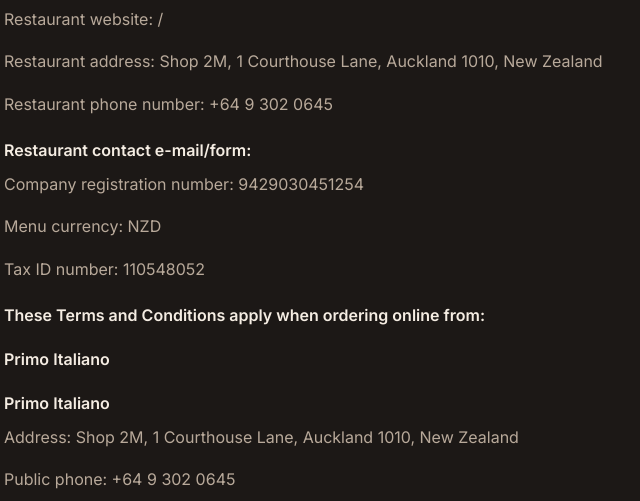
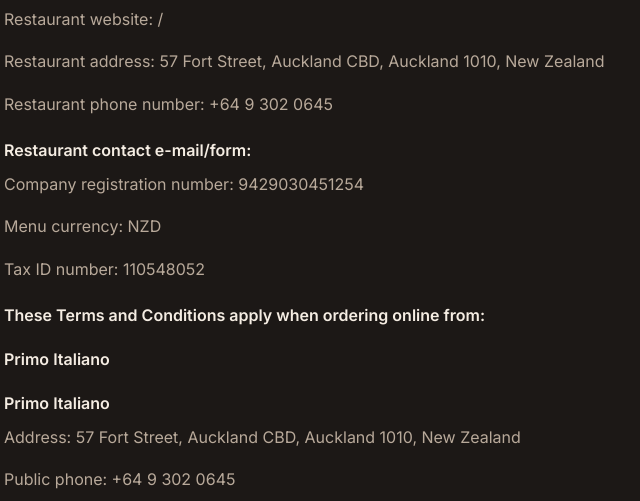
Before and after one commit to CladZo91/thatsamore-landing, a plain HTML site: page terms.html in a window 1280 px wide. Shown: the part 421-922 px from the top of the page, 253-893 px from the left. Drawn offline with nearby package versions, Linux system fonts and the light colour scheme.

Commit message:
Update policy addresses and footer logo

```diff
--- a/terms.html
+++ b/terms.html
@@ -30,7 +30,7 @@
 <h3>That&#x27;s Amore</h3>
 <h3>Primo Italiano</h3>
 <p>Restaurant website: /</p>
-<p>Restaurant address: Shop 2M, 1 Courthouse Lane, Auckland 1010, New Zealand</p>
+<p>Restaurant address: 57 Fort Street, Auckland CBD, Auckland 1010, New Zealand</p>
 <p>Restaurant phone number: +64 9 302 0645</p>
 <h3>Restaurant contact e-mail/form:</h3>
 <p>Company registration number: 9429030451254</p>
@@ -39,7 +39,7 @@
 <h3>These Terms and Conditions apply when ordering online from:</h3>
 <h3>Primo Italiano</h3>
 <h3>Primo Italiano</h3>
-<p>Address: Shop 2M, 1 Courthouse Lane, Auckland 1010, New Zealand</p>
+<p>Address: 57 Fort Street, Auckland CBD, Auckland 1010, New Zealand</p>
 <p>Public phone: +64 9 302 0645</p>
 <p>Menu currency: NZD</p>
 <p>(hereinafter referred to as the “Restaurant” or “We” or “Us”)</p>
```
Also changed, not shown: cctv-policy.html (+1 -0 lines), index.html (+3 -4 lines), privacy.html (+1 -1 lines).
